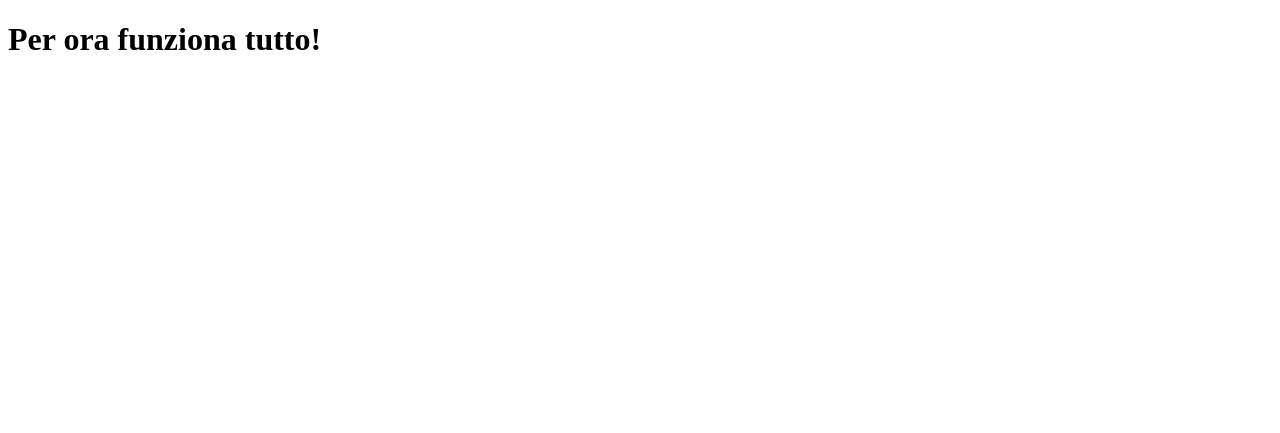
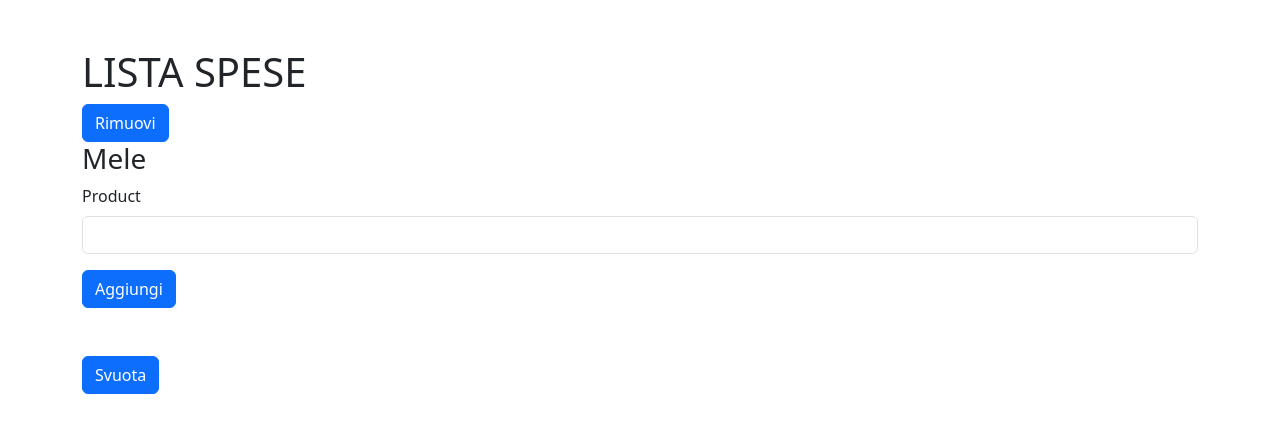
Before and after one commit to Thammahetti/Prg_3_liste_spese, a Flask app: page / in a window 1280 px wide. Shown: the top 433 px of the page. Run offline with Flask 3, Linux system fonts and the light colour scheme.

Commit message:
Quasi finito

```diff
--- a/app.py
+++ b/app.py
@@ -1,5 +1,5 @@
 from flask import Flask, render_template
-
+lista_spese = []
 app = Flask(__name__)
 
 @app.route('/')
--- a/templates/index.html
+++ b/templates/index.html
@@ -1,10 +1,28 @@
 <!DOCTYPE html>
 <html>
     <head>
+        <link href="https://cdn.jsdelivr.net/npm/bootstrap@5.3.3/dist/css/bootstrap.min.css" rel="stylesheet" integrity="sha384-QWTKZyjpPEjISv5WaRU9OFeRpok6YctnYmDr5pNlyT2bRjXh0JMhjY6hW+ALEwIH" crossorigin="anonymous">
+
+
         <meta charset="UTF-8">
         <meta name="viewport" content="width=device-width, initial-scale=1.0">
     </head>
     <body>
-        <h1>Per ora funziona tutto!</h1>
+
+        <div class="container mt-5">
+            <h1>LISTA SPESE</h1>
+            <button type="submit" class="btn btn-primary ">Rimuovi</button>
+            <h3>Mele</h3>
+            <form>
+
+                <div class="mb-3">
+                <label for="product" class="form-label">Product</label>
+                <input type="product" class="form-control" id="product">
+
+                </div>
+                <button type="submit" class="btn btn-primary">Aggiungi</button>
+            </form>
+            <button type="submit" class="btn btn-primary mt-5">Svuota</button>
+        </div>
     </body>
 </html>
```
